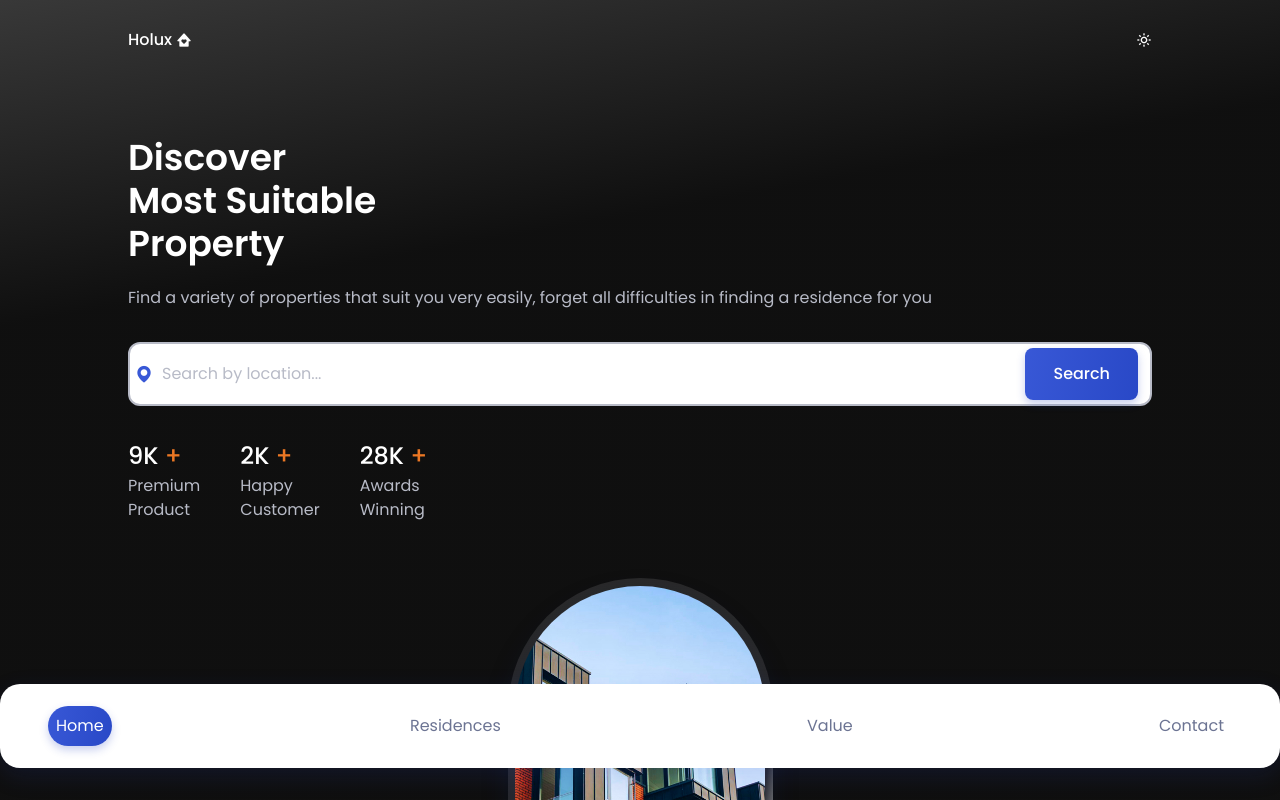
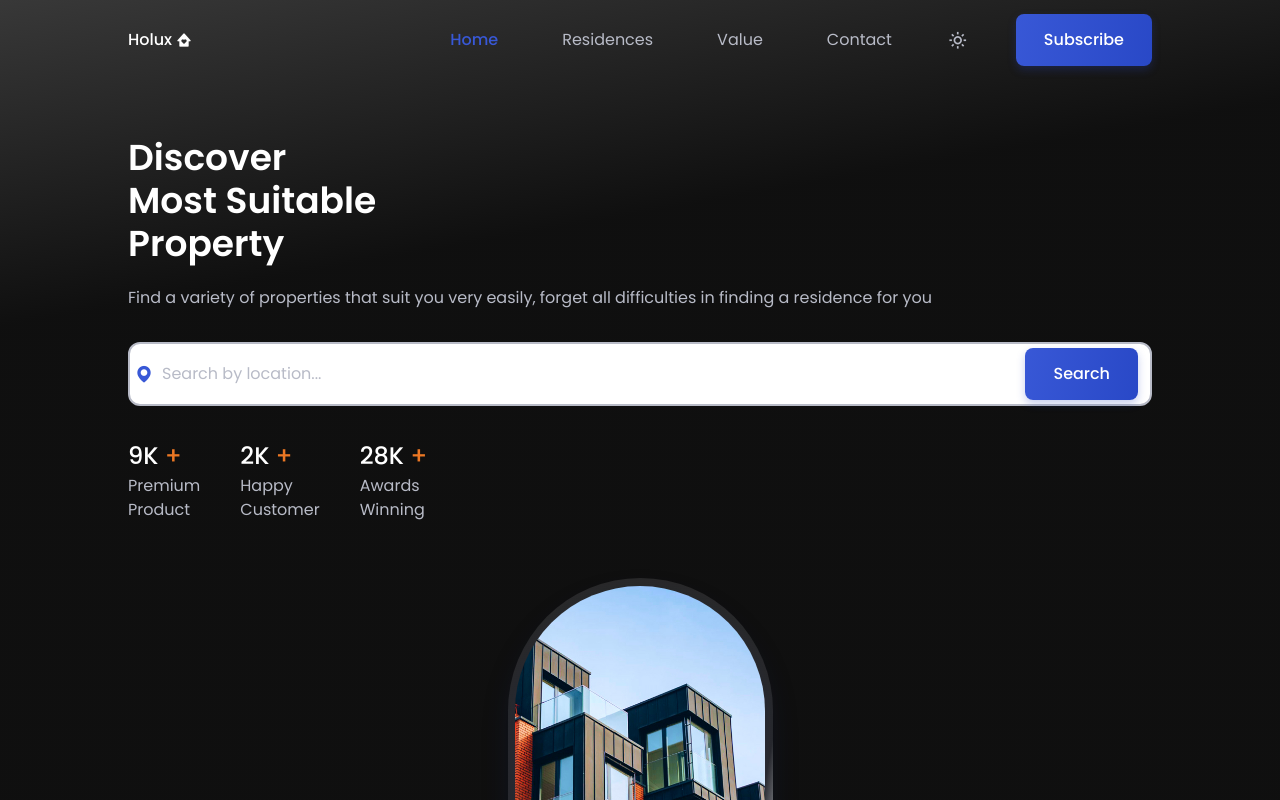
Before and after one commit to shoproizoshlo/real-state-website-vue-ts, a Vue app: page / in a window 1280 px wide. Shown: the top 800 px of the page. Built offline with nearby package versions, Linux system fonts and the light colour scheme.

Commit message:
fixed styles for header

```diff
--- a/src/components/header/HeaderComponent.vue
+++ b/src/components/header/HeaderComponent.vue
@@ -4,7 +4,7 @@
     :class="{ 'scroll-header': isScrolled }"
     id="header"
   >
-    <nav class="h-header-height flex justify-between items-center nav wrapper">
+    <nav class="flex justify-between items-center nav wrapper">
       <a
         href="#"
         class="text-white hover:text-first-color inline-flex items-center gap-x-1 font-medium transition duration-300 ease-in-out nav__logo"
@@ -13,10 +13,8 @@
         Holux
         <i class="bx bxs-home-heart text-base"></i
       ></a>
-      <div
-        class="my-0 mx-auto lg:ms-auto fixed bottom-8 left-0 right-0 bg-container-color nav__menu"
-      >
-        <ul class="flex justify-between lg:gap-x-12 items-center nav__list">
+      <div class="nav__menu">
+        <ul class="flex justify-between items-center lg:gap-x-12 nav__list">
           <NavLink
             v-for="section in sections"
             :key="section.id"
@@ -30,7 +28,7 @@
 
       <!--==================== THEME CHANGE BUTTON ====================-->
       <i
-        class="bx cursor-pointer text-white text-base"
+        class="bx change-theme"
         :class="{
           'bx-sun': !isDarkMode,
           'bx-moon': isDarkMode,
@@ -114,13 +112,13 @@ export default defineComponent({
 </script>
 
 <style scoped>
-.nav__menu {
-  padding: 1.38rem 3rem;
-  width: 90%;
-  box-shadow: 0 8px 24px hsla(228, 66%, 45%, 0.15);
-  border-radius: 1.25rem;
-  transition: 0.4s;
+.nav {
+  height: var(--header-height);
+  /* display: flex; */
+  /* justify-content: space-between; */
+  /* align-items: center; */
 }
+
 .nav__button {
   display: none;
 }
@@ -136,21 +134,46 @@ export default defineComponent({
 
 /*=============== THEME ===============*/
 .change-theme {
+  font-size: 1.25rem;
   color: #fff;
+  cursor: pointer;
   transition: 0.3s;
 }
 .change-theme:hover {
-  color: var(--first-color-light);
+  color: var(--first-color);
 }
 
-@media screen and (max-width: 320px) {
+@media screen and (max-width: 1023px) {
   .nav__menu {
-    padding: 1.3rem 1.5em;
+    margin: 0 auto;
+    position: fixed;
+    bottom: 2rem;
+    left: 0;
+    right: 0;
+    background-color: var(--container-color);
+    padding: 1.38rem 3rem;
+    width: 90%;
+    border-radius: 1.25rem;
+    box-shadow: 0 8px 24px hsla(228, 66%, 45%, 0.15);
+    transition: 0.4s;
+  }
+  .nav__list {
+    /* display: flex;
+    justify-content: space-between;
+    align-items: center; */
+  }
+  .scroll-header .change-theme {
+    color: var(--title-color);
   }
 }
 @media screen and (min-width: 400px) {
   .nav__menu {
     width: 342px;
+  }
+}
+@media screen and (max-width: 320px) {
+  .nav__menu {
+    padding: 1.3rem 1.5em;
   }
 }
 @media screen and (min-width: 1023px) {
@@ -159,6 +182,18 @@ export default defineComponent({
   }
   .nav__menu {
     width: inherit;
+    margin-left: auto;
+  }
+  .nav__list {
+    display: flex;
+    column-gap: 3rem;
+  }
+  .nav__button {
+    display: inline-block;
+  }
+  .change-theme {
+    margin: 0 3rem;
+    color: var(--text-color-light);
   }
 }
 </style>
--- a/src/components/header/NavLink.vue
+++ b/src/components/header/NavLink.vue
@@ -2,7 +2,7 @@
   <li class="nav__item">
     <a
       :href="`#${id}`"
-      class="text-text-color flex p-2 rounded-full nav__link"
+      class="text-text-color lg:text-text-color-light flex p-2 rounded-full nav__link"
       :class="{ 'active-link': active }"
     >
       <i class="" :class="`bx ${icon} text-xl inline`"></i>
@@ -46,5 +46,11 @@ export default {
   .nav__link i {
     display: none;
   }
+  .active-link {
+    background: none;
+    box-shadow: none;
+    color: var(--first-color);
+    font-weight: var(--font-medium);
+  }
 }
 </style>
```
